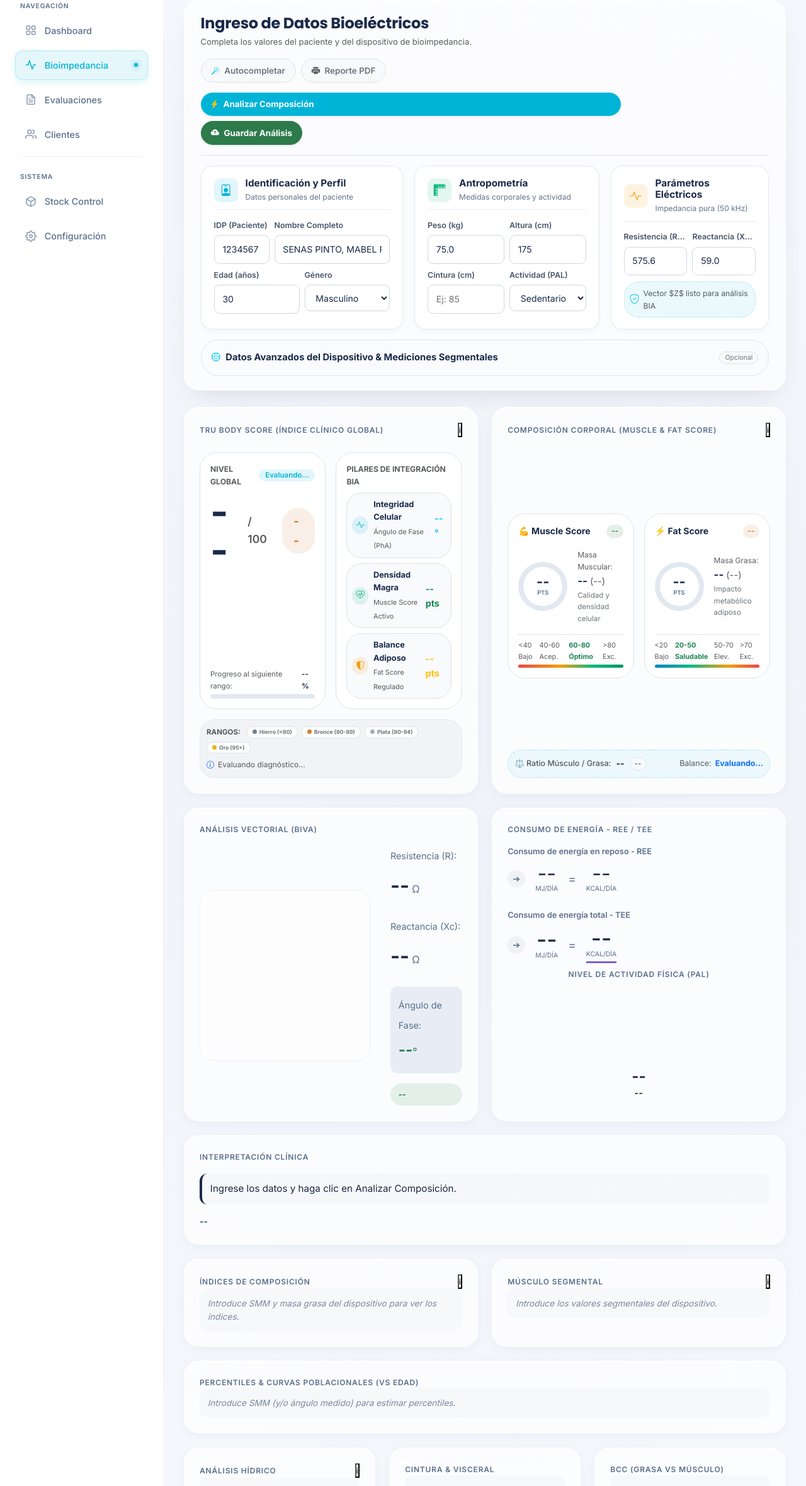
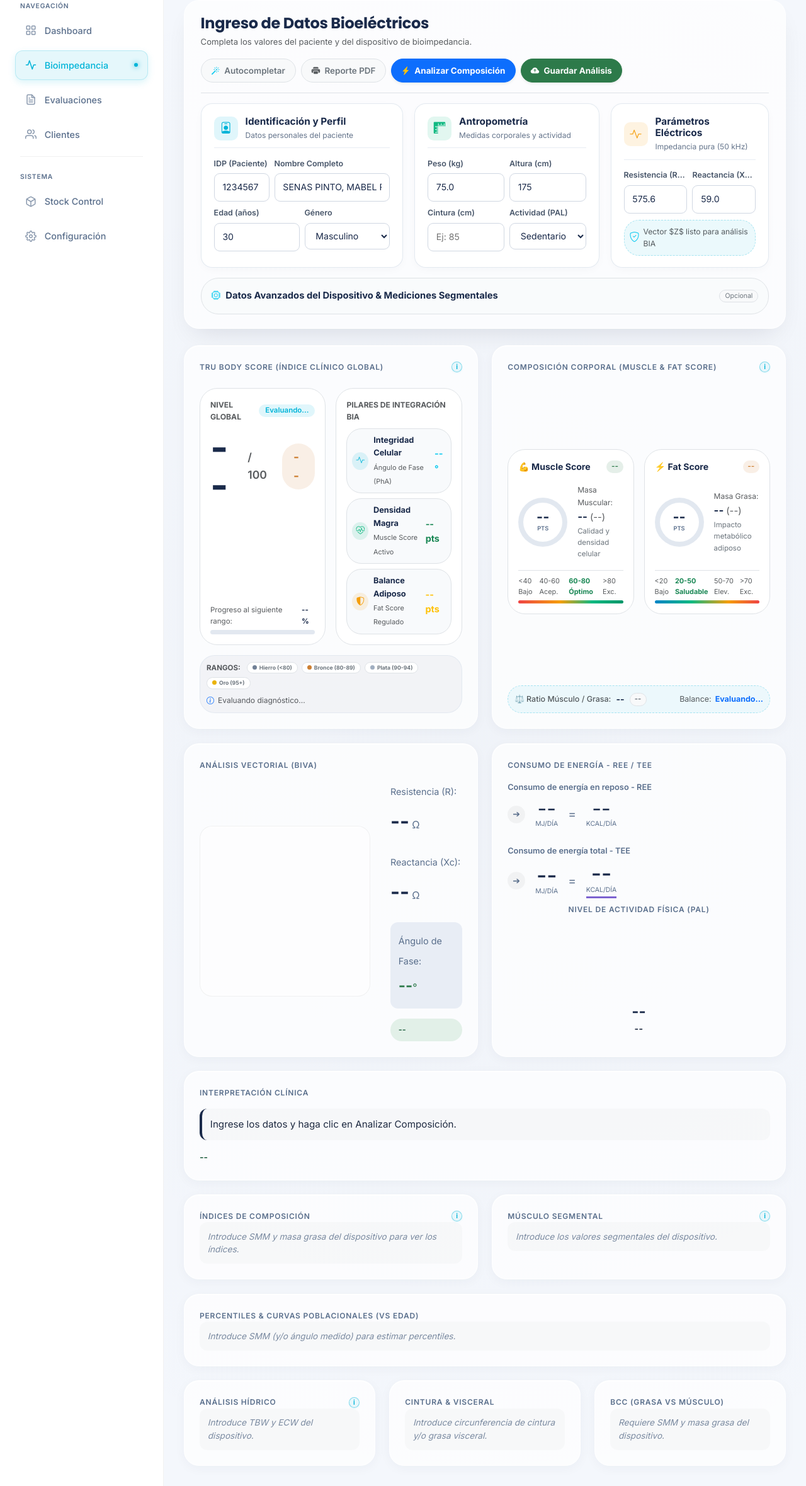
Before and after one commit to YungFozter/VitaMetrix, a Flask app: page / in a window 1280 px wide, after a click on "Bioimpedancia". Shown: the part 95-2454 px from the top of the page at 63% size. Run offline with Flask 3, Linux system fonts and the light colour scheme; data that the repository does not hold is empty; a map, chart or similar area stays blank; some libraries are stand-ins or nearby versions.

Commit message:
style(bioimpedancia): corregir tamano de botones superiores y modernizar diseno de botones de info clinica

```diff
--- a/frontend/static/css/bioimpedancia.css
+++ b/frontend/static/css/bioimpedancia.css
@@ -204,25 +204,42 @@
     box-shadow: 0 0 0 3px rgba(0, 180, 216, 0.15);
 }
 
-.btn-primary {
-    width: 100%;
-    padding: 1rem;
-    background: #00b4d8;
-    color: white;
-    border: none;
-    border-radius: 12px;
+/* BOTONES DE INFORMACIÓN CLÍNICA (i) */
+.field-info-btn {
+    display: inline-flex;
+    align-items: center;
+    justify-content: center;
+    width: 17px;
+    height: 17px;
+    min-width: 17px;
+    border-radius: 50%;
+    border: 1px solid rgba(0, 180, 216, 0.45);
+    background: rgba(0, 180, 216, 0.08);
+    color: #00b4d8;
+    font-size: 0.68rem;
+    font-weight: 700;
+    font-style: normal;
     font-family: inherit;
-    font-size: 1rem;
-    font-weight: 600;
+    line-height: 1;
     cursor: pointer;
-    transition: all 0.3s ease;
-    margin-top: 0.5rem;
+    padding: 0;
+    margin-left: 0.35rem;
+    vertical-align: middle;
+    transition: all 0.2s cubic-bezier(0.16, 1, 0.3, 1);
+    box-shadow: 0 1px 3px rgba(0, 180, 216, 0.1);
+    outline: none;
 }
 
-.btn-primary:hover {
-    background: #0096b4;
-    transform: translateY(-2px);
-    box-shadow: 0 8px 20px rgba(0, 180, 216, 0.3);
+.field-info-btn:hover {
+    background: #00b4d8;
+    color: #ffffff;
+    border-color: #00b4d8;
+    transform: scale(1.18);
+    box-shadow: 0 3px 8px rgba(0, 180, 216, 0.35);
+}
+
+.field-info-btn:active {
+    transform: scale(0.92);
 }
 
 /* BENTO GRID BIA (12 columnas, áreas nombradas) */
@@ -482,9 +499,8 @@
             "water       water       water       waist       waist       waist"
             "bcc         bcc         bcc         bcc         bcc         bcc";
     }
-    .bio-form-head { flex-direction: column; align-items: stretch; }
-    .bio-form-actions .btn-demo-inject,
-    .bio-form-actions .btn-analyze { width: 100%; justify-content: center; }
+    .bio-form-head { flex-direction: column; align-items: stretch; gap: 0.8rem; }
+    .bio-form-actions { justify-content: flex-start; }
 }
 
 @media (max-width: 760px) {
--- a/frontend/templates/index.html
+++ b/frontend/templates/index.html
@@ -20,7 +20,7 @@
     <!-- Bootstrap Theme Overrides (variables, tipografía, mapeo BS, dark mode) -->
     <link rel="stylesheet" href="{{ url_for('static', filename='css/bootstrap-theme.css') }}?v=55">
     <!-- CSS Principal Modular (Master Manifest: base, layout, components, dashboard, bioimpedancia, evaluaciones, citas) -->
-    <link rel="stylesheet" href="{{ url_for('static', filename='css/style.css') }}?v=75">
+    <link rel="stylesheet" href="{{ url_for('static', filename='css/style.css') }}?v=76">
     <!-- Tailwind CSS (UI/UX) -->
     <script src="https://cdn.tailwindcss.com"></script>
     <script>
@@ -671,6 +671,6 @@
     <!-- UI Enhancements (animaciones de entrada, counting, gauge sweep, helpers) -->
     <script src="{{ url_for('static', filename='js/ui-enhancements.js') }}?v=55"></script>
     <!-- JavaScript principal del proyecto -->
-    <script src="{{ url_for('static', filename='js/app.js') }}?v=75"></script>
+    <script src="{{ url_for('static', filename='js/app.js') }}?v=76"></script>
 </body>
 </html>
```
